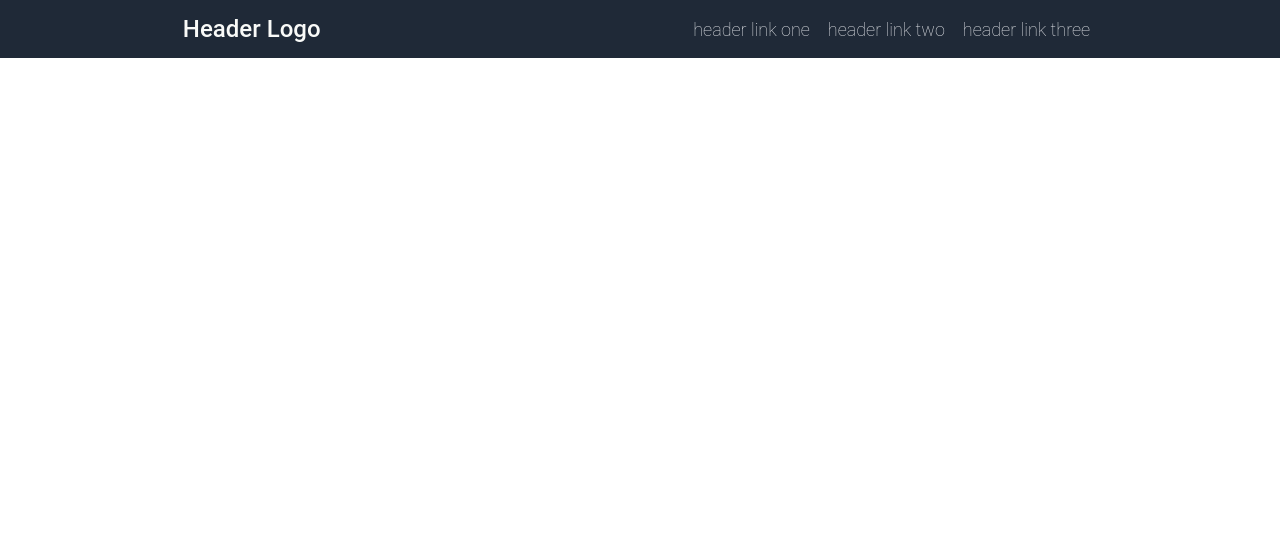
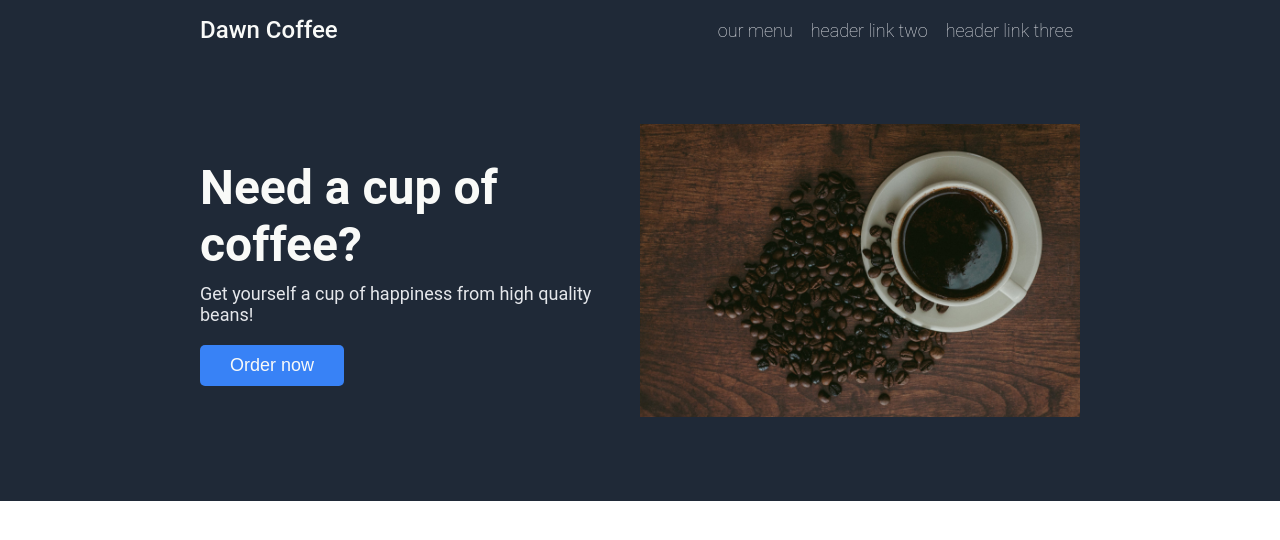
Before and after one commit to AGHproject13/landing-page, a plain HTML site: page index.html in a window 1280 px wide. Drawn offline with Linux system fonts and the light colour scheme.

Commit message:
Add hero section with text and an image

```diff
--- a/css/styles.css
+++ b/css/styles.css
@@ -9,24 +9,68 @@ body {
   font-family: Roboto, sans-serif;
 }
 
-header {
+.header,
+.hero {
+  background-color: #1f2937;
   display: flex;
-  background-color: #1f2937;
-  padding: 15px 0;
-  justify-content: space-around;
   align-items: center;
 }
 
-header .header-logo {
+.header {
+  padding: 16px 200px 0;
+  justify-content: space-between;
+}
+
+.header .header-logo {
   font-size: 24px;
   font-weight: 500;
   color: #f9faf8;
 }
 
-header .header-links a {
+.header .header-links a {
   font-size: 18px;
   font-weight: 200;
   color: #e5e7eb;
   display: inline-block;
   margin: 0 7px;
 }
+
+.hero {
+  padding: 80px 200px;
+  justify-content: center;
+}
+
+.hero .hero-text {
+  flex: 1 1 50%;
+}
+
+.hero .hero-text h1 {
+  font-size: 48px;
+  font-weight: bolder;
+  color: #f9faf8;
+  margin-bottom: 10px;
+}
+
+.hero .hero-text p {
+  font-size: 18px;
+  color: #e5e7eb;
+  margin-bottom: 20px;
+}
+
+.hero .hero-text .cta {
+  background-color: #3882f6;
+  display: inline-block;
+  padding: 10px 30px;
+  color: #f9faf8;
+  font-size: 18px;
+  border: none;
+  border-radius: 5px;
+}
+
+.hero .hero-image {
+  flex: 1 1 50%;
+}
+
+.hero .hero-image img {
+  width: 100%;
+}
--- a/index.html
+++ b/index.html
@@ -8,13 +8,24 @@
     <link rel="stylesheet" href="css/styles.css" />
   </head>
   <body>
-    <header>
-      <a href="#" class="header-logo">Header Logo</a>
+    <nav class="header">
+      <a href="#" class="header-logo">Dawn Coffee</a>
       <div class="header-links">
-        <a href="#link-one">header link one</a>
+        <a href="#menu">our menu</a>
         <a href="#link-two">header link two</a>
         <a href="#link-three">header link three</a>
       </div>
-    </header>
+    </nav>
+
+    <section class="hero">
+      <div class="hero-text">
+        <h1>Need a cup of coffee?</h1>
+        <p>Get yourself a cup of happiness from high quality beans!</p>
+        <button class="cta">Order now</button>
+      </div>
+      <div class="hero-image">
+        <img src="img/hero.jpg" alt="hero-image" />
+      </div>
+    </section>
   </body>
 </html>
```
Also changed, not shown: img/hero.jpg (added).
